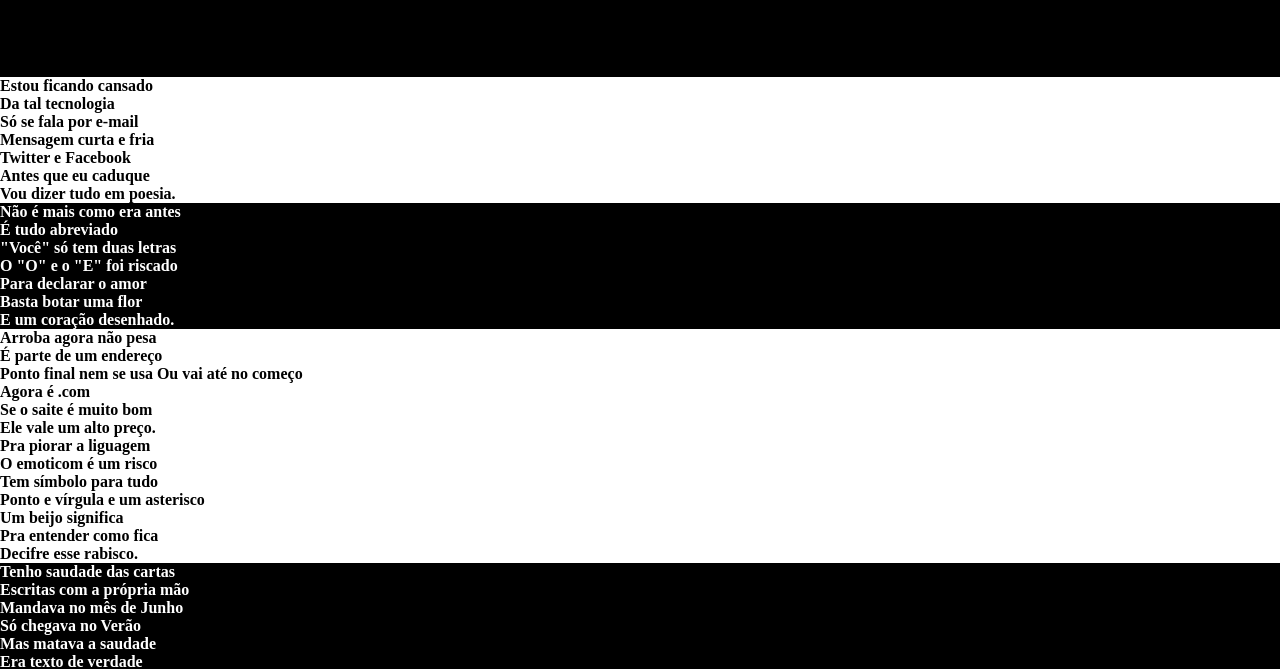
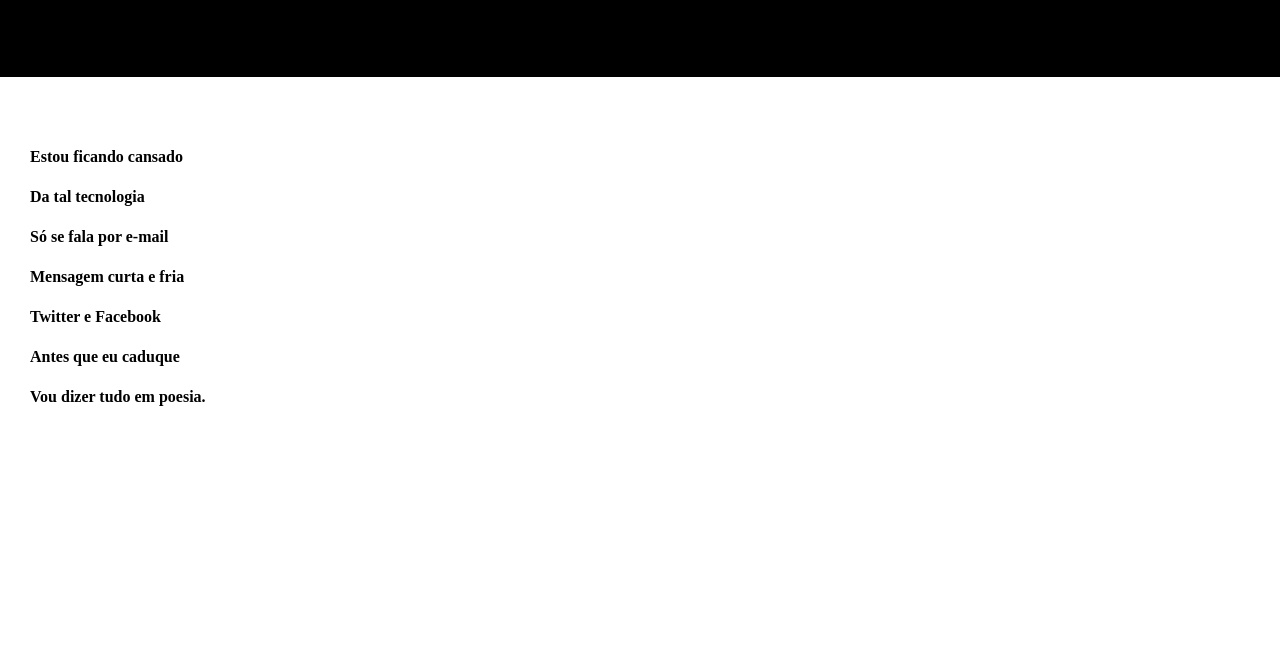
Before and after one commit to ptamay/projetoCordel, a plain HTML site: page index.html in a window 1280 px wide. Shown: the part 138-807 px from the top of the page. Drawn offline with Linux system fonts and the light colour scheme.

Commit message:
Background e textos

```diff
--- a/estilos/style.css
+++ b/estilos/style.css
@@ -8,12 +8,13 @@
 }
 
 body {
-    background-color: aquamarine;
+    background-color: rgb(40, 71, 138);
 }
 
 h1 {
     font-variant: small-caps;
 }
+
 
 a {
     color: white;
@@ -33,21 +34,52 @@ header {
     text-align: center;
 }
 
+section {
+    padding: 50px 20px;
+    line-height: 2.5em;
+    height: 1000px;
+}
+
 section.normal {
     background-color: white;
     color: black;
+
 }
 
 section.background {
-    background-color: black;
+    background-color: rgba(0, 0, 0, 0.555);
     color: white;
+}
+
+section.normal > p {
+    padding: 10px;
 
 }
 
-section.normal, section.backgrund > p {
+section.background > p {
+    background-color: rgba(0, 0, 0, 0.425);
+    width: 400px;
+    padding: 10px;
+}
 
+section.background#wallpaper1 {
+    background-image: url(../imagens/background001.jpg);
+    background-size: cover;
+    background-repeat: no-repeat;
+    background-position: center center;
+    background-attachment: fixed;
 
 }
+
+section.background#wallpaper2 {
+    background-image: url(../imagens/background002.jpg);
+    background-size: cover;
+    background-repeat: no-repeat;
+    background-position: center center;
+    background-attachment: fixed;
+
+}
+
 
 footer {
     background-color: black;
--- a/index.html
+++ b/index.html
@@ -29,7 +29,7 @@
         </p>
     </section>
 
-    <section class="background">
+    <section class="background" id="wallpaper1">
         <p>
             Não é mais como era antes <br>
             É tudo abreviado <br>
@@ -63,7 +63,7 @@
         </p>
     </section>
 
-    <section class="background">
+    <section class="background" id="wallpaper2">
         <p>
             Tenho saudade das cartas <br>
             Escritas com a própria mão <br>
```
